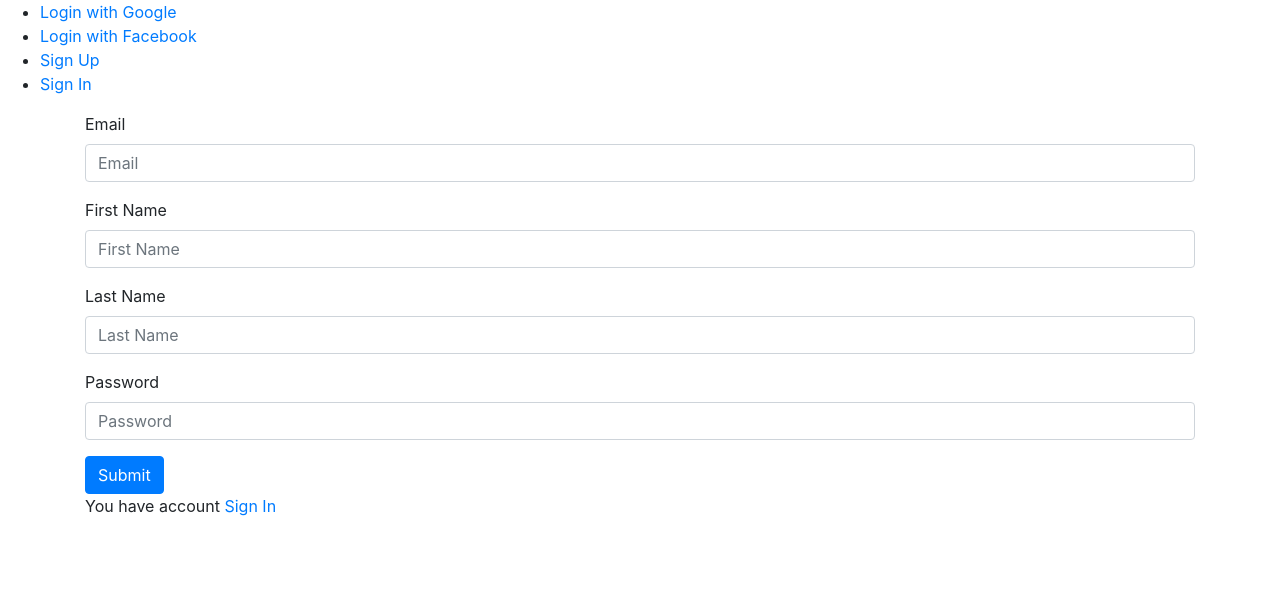
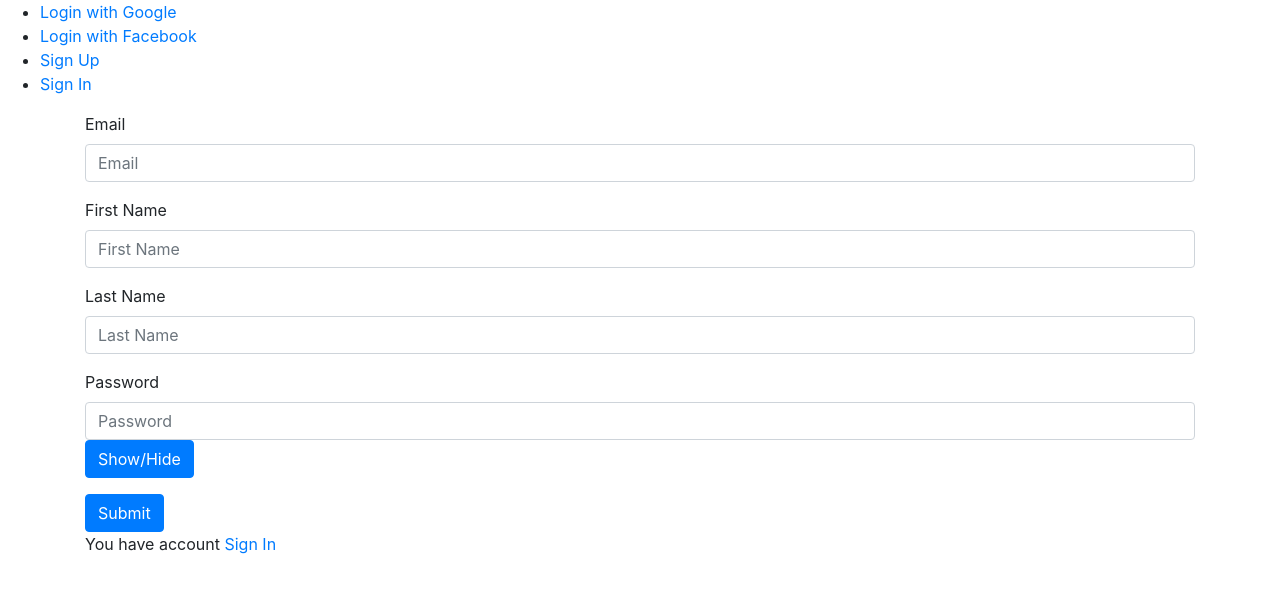
Before and after one commit to dushkevych/session_aouth, a React (Create React App) app: page /signup in a window 1280 px wide. Shown: the top 592 px of the page. Built offline with nearby package versions, Linux system fonts and the light colour scheme.

Commit message:
show/hide password

```diff
--- a/src/components/auth/SignUp.js
+++ b/src/components/auth/SignUp.js
@@ -1,6 +1,6 @@
 import React, { Component } from 'react';
 import { Link, Redirect } from 'react-router-dom';
-import { Form, Button } from 'react-bootstrap';
+import { Form, Button, ButtonToolbar } from 'react-bootstrap';
 import axios from 'axios';
 
 export default class SignUp extends Component {
@@ -10,6 +10,7 @@ export default class SignUp extends Component {
             firstName: "",
             lastName: "",
             password: "",
+            hidden: true,
     }
 
     onFormSubmit = async(e) => {
@@ -32,6 +33,10 @@ export default class SignUp extends Component {
             [e.target.name]: e.target.value
         })
     }
+
+    toggleShow = () => {
+        this.setState({ hidden: !this.state.hidden });
+      }
 
     render() {
         return (
@@ -71,12 +76,16 @@ export default class SignUp extends Component {
                     <Form.Group>
                         <Form.Label>Password</Form.Label>
                         <Form.Control
-                            type="password"
+                            type={this.state.hidden ? 'password' : 'text'}
                             name="password"
                             placeholder="Password"
                             value={this.state.password}
                             onChange={this.onChange}
-                        />
+                            />
+                        <Button
+                            onClick={this.toggleShow}>
+                            Show/Hide
+                        </Button>
                     </Form.Group>
                     <Button
                         variant="primary"
```
